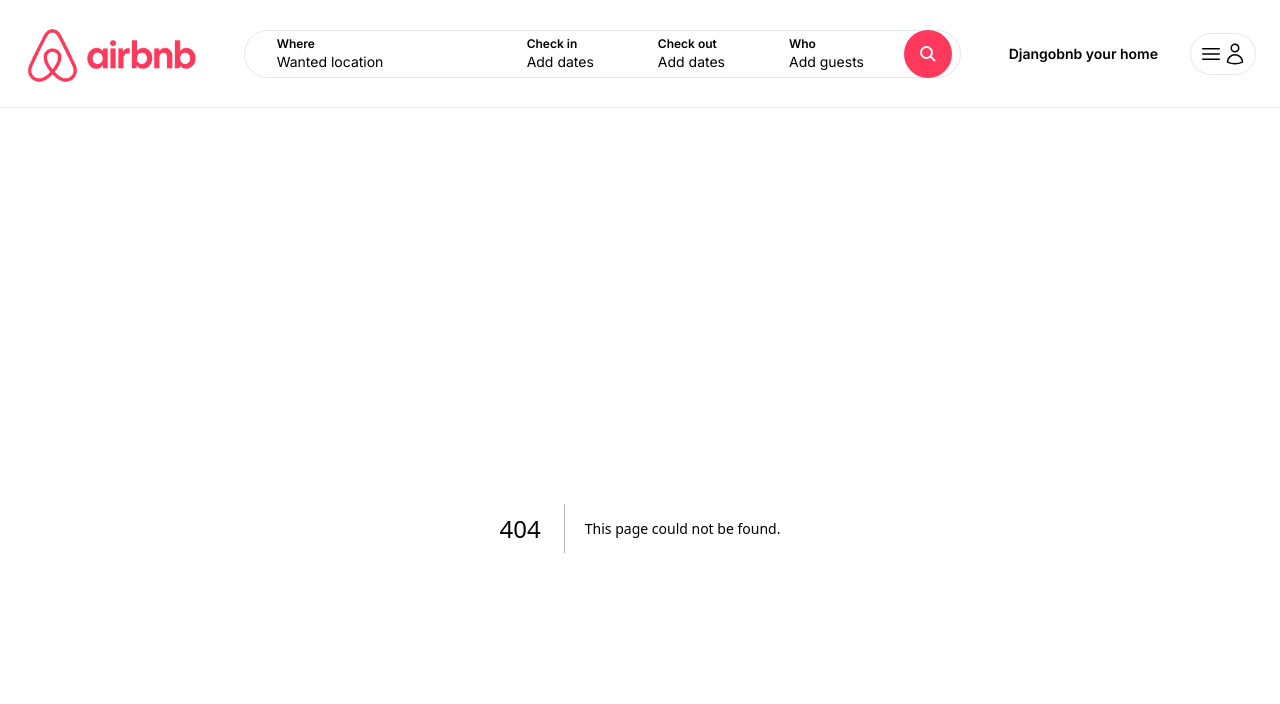
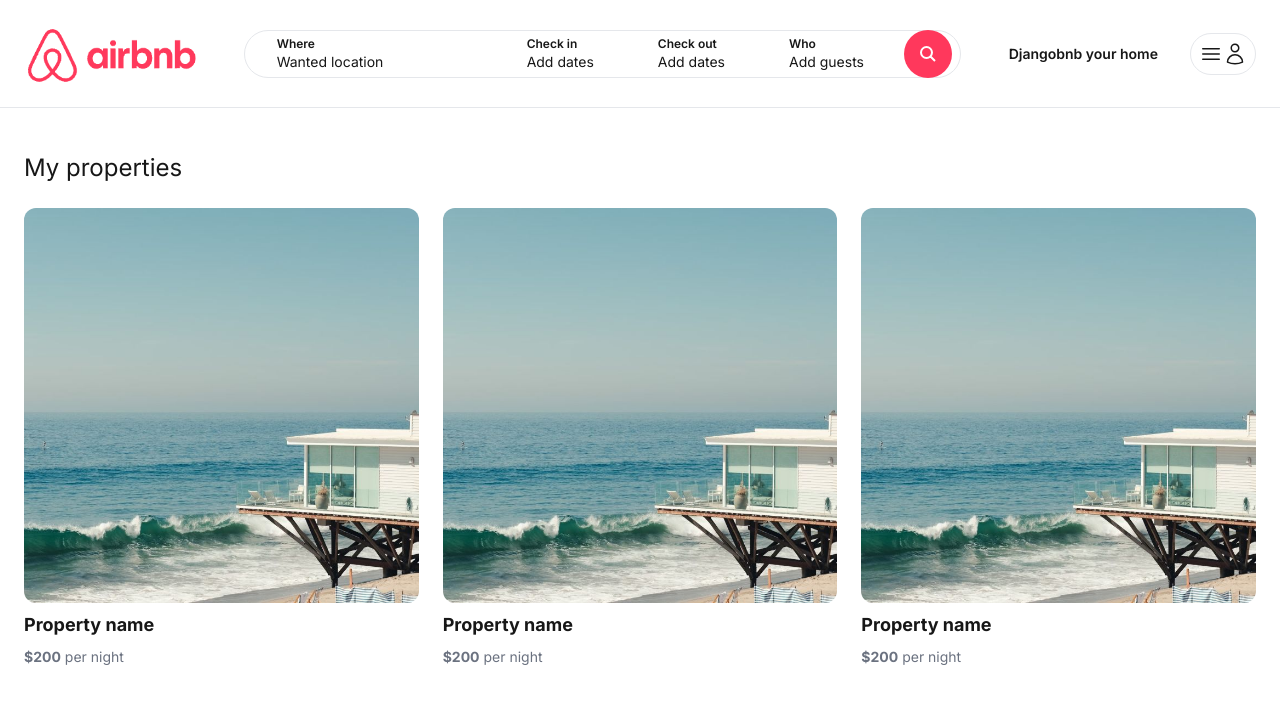
Before and after one commit to PacoDeLuis/Fronted-Clone-de-Airbnb, a Next.js app: page /myproperties in a window 1280 px wide. Before the commit this address had no page. Shown: the top 704 px of the page. Built offline with nearby package versions, Linux system fonts and the light colour scheme.

Commit message:
07 my properties

```diff
--- /dev/null
+++ b/app/myproperties/page.tsx
@@ -0,0 +1,15 @@
+
+import PropertyList from "../components/properties/PropertyList";
+
+const MyPropertiesPage = async () => {
+    return (
+        <main className="max-w-[1500px] mx-auto px-6 pb-6">
+            <h1 className="my-6 text-2xl">My properties</h1>
+            <div className="grid grid-cols-1 md:grid-cols-3 gap-6">
+                <PropertyList/>
+            </div>
+        </main>
+    )
+}
+
+export default MyPropertiesPage;
--- a/app/myreservations/page.tsx
+++ b/app/myreservations/page.tsx
@@ -1,6 +1,4 @@
 import Image from "next/image";
-import ContactButton from "../components/ContactButton";
-import PropertyList from "../components/properties/PropertyList";
 
 const MyReservationsPage = () => {
     return (
```
